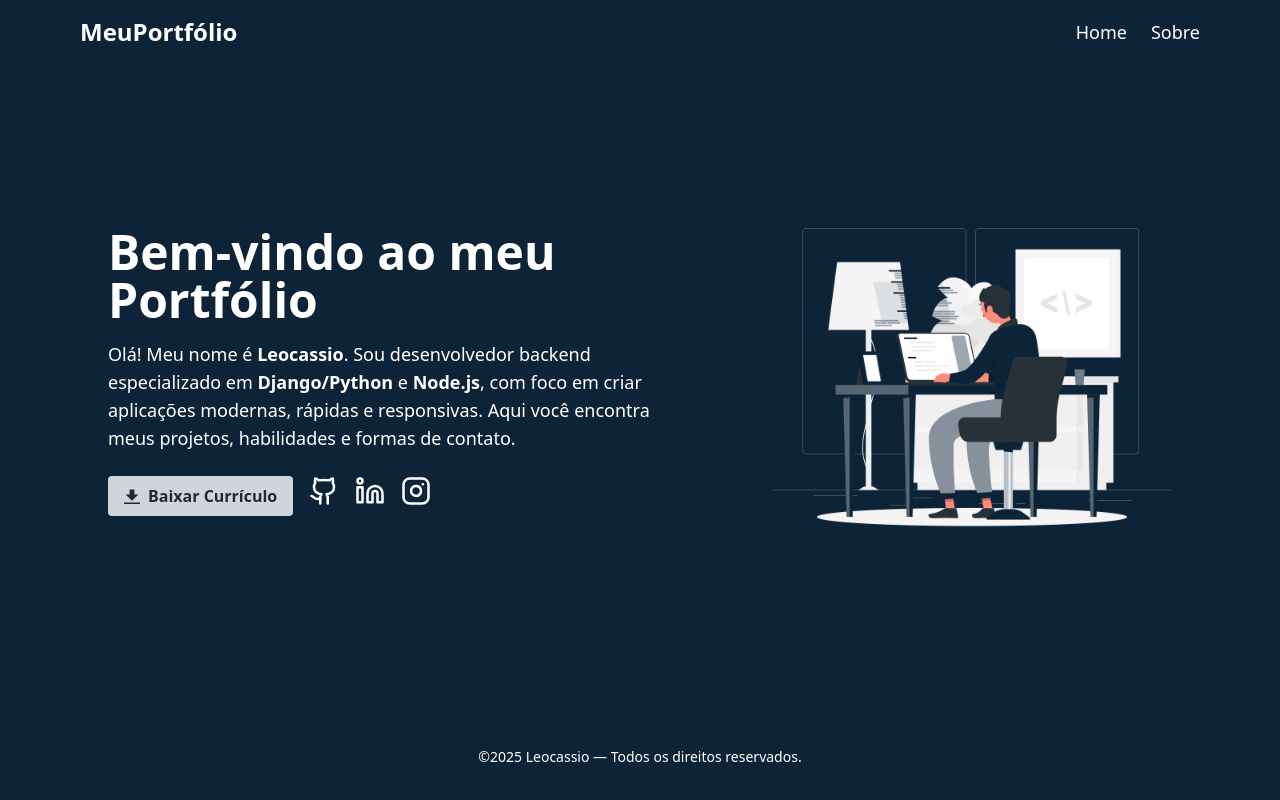
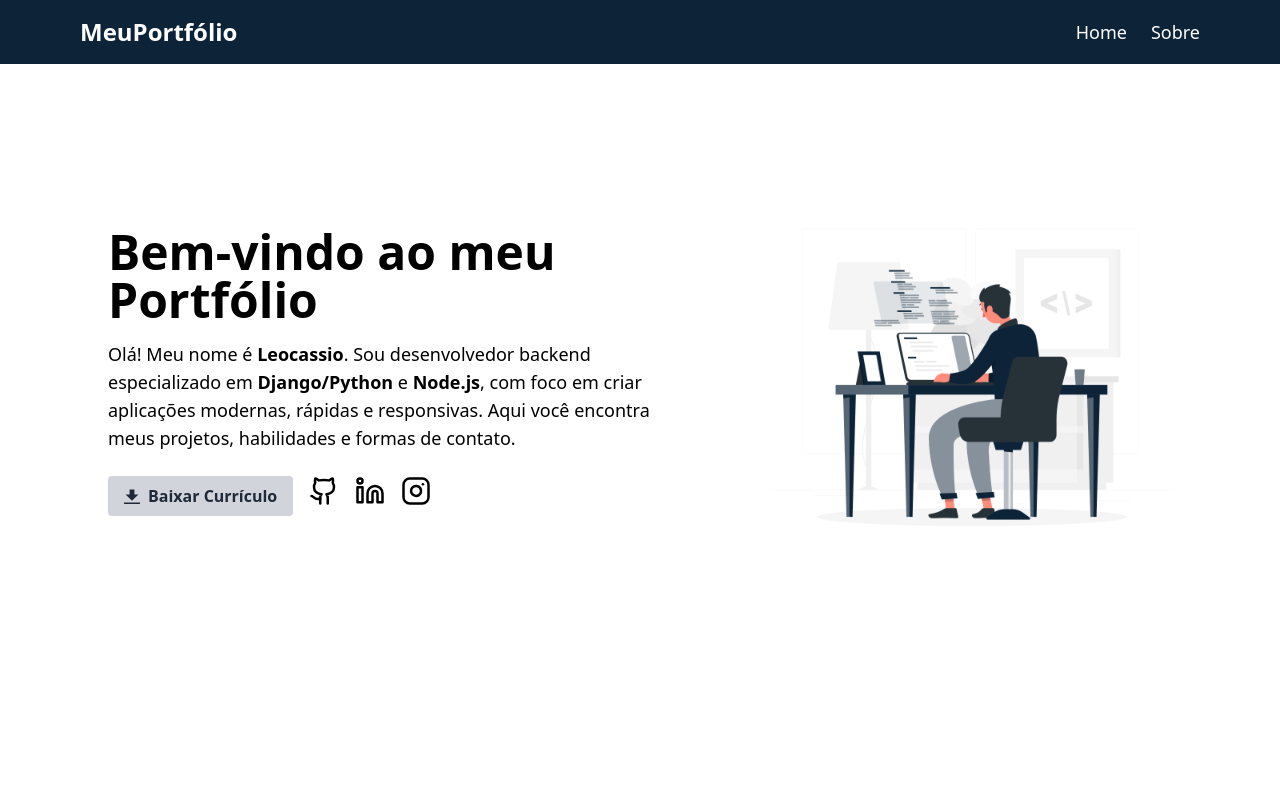
Before and after one commit to leocassiosilva/portifolio-react, a React (Create React App) app: page / in a window 1280 px wide. Shown: the top 800 px of the page. Built offline with nearby package versions, Linux system fonts and the light colour scheme; the HTML template or start-up script is replaced by a standard one.

Commit message:
feature: temas dark e light

```diff
--- a/src/components/layout/Container.js
+++ b/src/components/layout/Container.js
@@ -1,7 +1,11 @@
-function Container ({children}) {
+function Container({ children }) {
     return (
-        <main className="bg-[#0d2438] text-white  w-full h-full">
-               {children}
+        <main className="
+            w-full min-h-screen
+            bg-white text-black
+            dark:bg-[#0d2438] dark:text-white
+        ">
+            {children}
         </main>
     );
 }
--- a/src/components/pages/Home.js
+++ b/src/components/pages/Home.js
@@ -20,7 +20,9 @@ function Home() {
 
   return (
   <div className="flex flex-col md:flex-row items-center justify-center gap-16 px-10 py-20 min-h-[80vh]">
-
+    {/* <div className="absolute top-5 right-5">
+      <ThemeToggle />
+    </div> */}
     {/* CONTAINER DO TEXTO */}
     <div className="md:w-1/2 flex justify-center">
       <motion.div
```
Also changed, not shown: src/assets/img/Programming-rafiki.svg (added).
